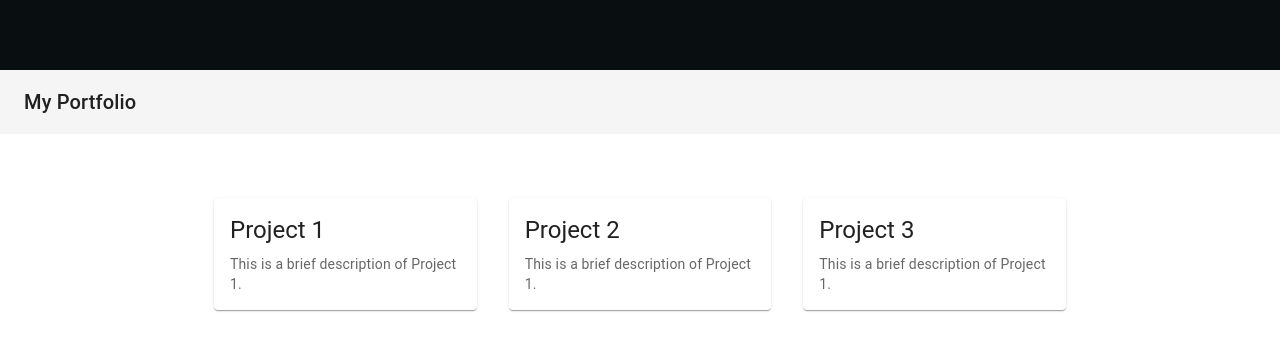
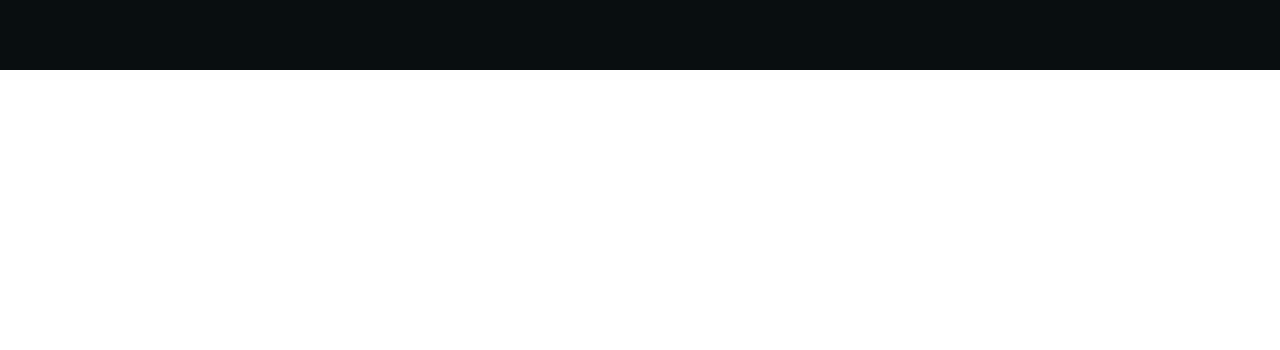
Before and after one commit to ddcsoftdev/portfolio-web, a React (Vite) app: page / in a window 1280 px wide. Shown: the part 3143-3493 px from the top of the page. After the commit the page ends 3213 px from the top, so only its background shows below. Built offline with nearby package versions, Linux system fonts and the light colour scheme.

Commit message:
Update App.jsx

```diff
--- a/src/App.jsx
+++ b/src/App.jsx
@@ -32,14 +32,6 @@
         <>
             <LandingPage></LandingPage>
             <CssBaseline />
-            <NavBar />
-            <main>
-                {/* Hero unit */}
-                <Container sx={{ py: 8 }} maxWidth="md">
-                    {/* End hero unit */}
-                    <PortfolioGrid projects={projects}/>
-                </Container>
-            </main>
         </>
     );
 }
```
